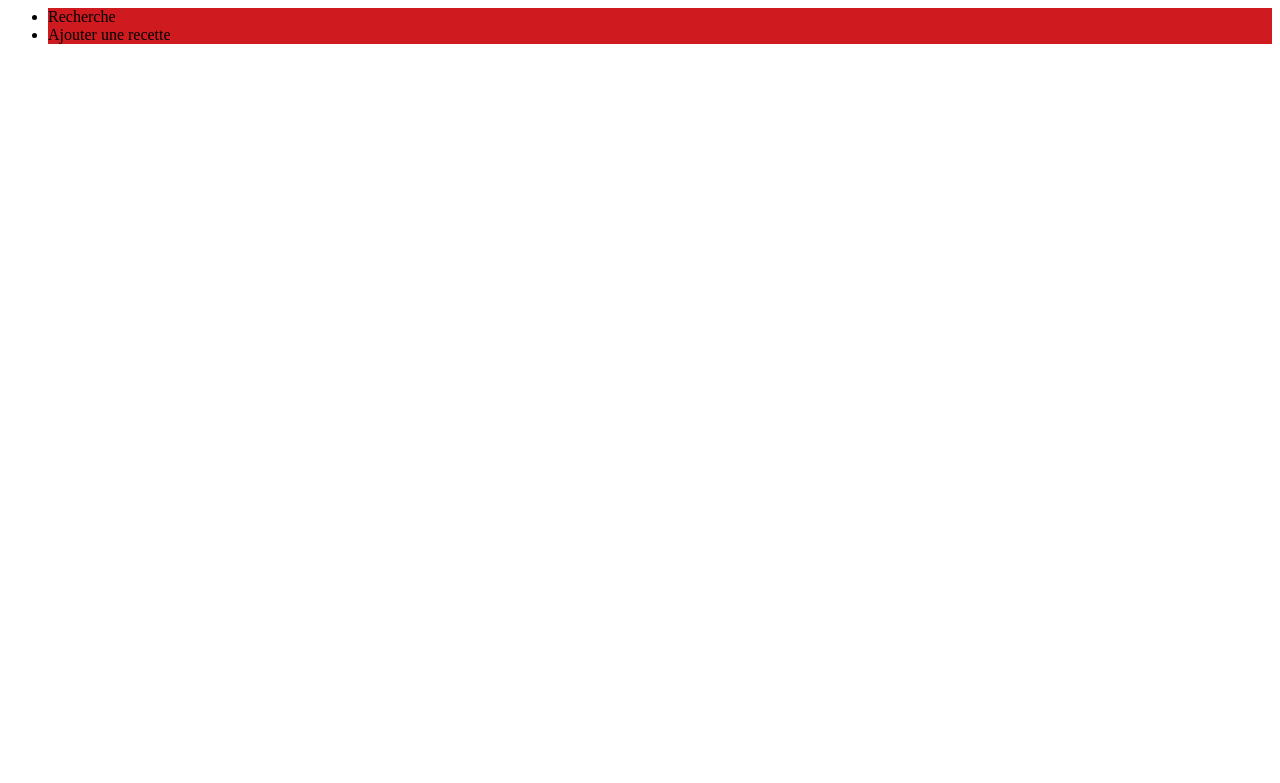
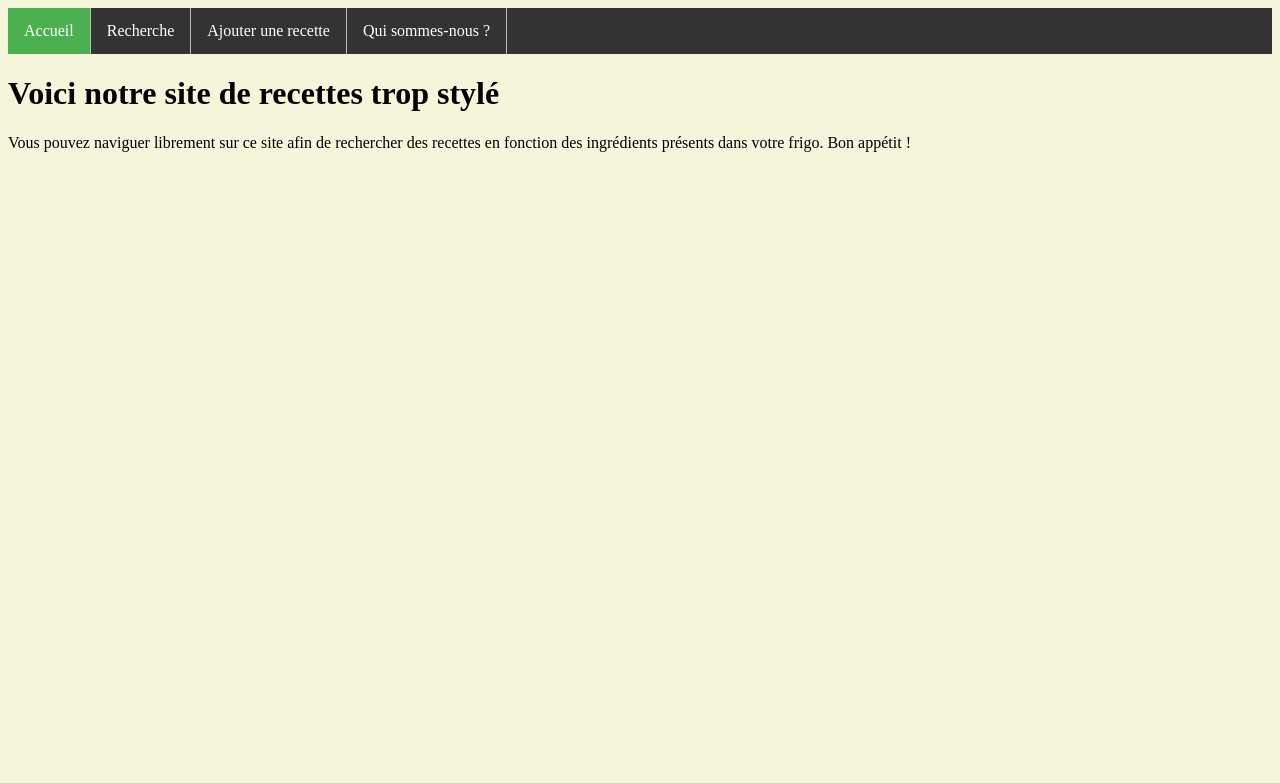
Before and after one commit to RollingGiantFrog/TDLOG, a Django app: page /fridgeApp/ in a window 1280 px wide. Shown: the top 783 px of the page. Run offline with Django 3.2, Linux system fonts and the light colour scheme.

Commit message:
Barre de navigation

```diff
--- a/Site_Frigo/Site_Frigo/static/Site_Frigo/stylesheet.css
+++ /dev/null
@@ -1,4 +0,0 @@
-li
-{
-	background-color: #CF1A20;
-}
--- a/Site_Frigo/fridgeApp/static/fridgeApp/stylesheet.css
+++ b/Site_Frigo/fridgeApp/static/fridgeApp/stylesheet.css
@@ -1,4 +1,43 @@
-li
+head
 {
-	background-color: #CF1A20;
+
 }
+
+body
+{
+	background-color: rgb(245,245,220);
+}
+
+nav ul
+{
+    list-style-type: none;
+    margin: 0;
+    padding: 0;
+    overflow: hidden;
+    background-color: #333;
+}
+
+nav li
+{
+	float: left;
+    display: inline;
+	border-right: 1px solid #bbb;
+}
+
+nav li a
+{
+	display: block;
+    color: white;
+    text-align: center;
+    padding: 14px 16px;
+    text-decoration: none;
+}
+
+nav li a:hover
+{
+    background-color: #111;
+}
+
+.active {
+    background-color: #4CAF50;
+}
--- a/Site_Frigo/fridgeApp/templates/fridgeApp/home.html
+++ b/Site_Frigo/fridgeApp/templates/fridgeApp/home.html
@@ -12,7 +12,13 @@
 </head>
 <nav>
 	<ul>
-		<li>Recherche</li>
-		<li>Ajouter une recette</li>
+		<li><a class="active" href="#about">Accueil</a></li>
+		<li><a href="#search">Recherche</a></li>
+		<li><a href="#add">Ajouter une recette</a></li>
+		<li><a href="#who">Qui sommes-nous ?</a></li>
 	</ul>
 </nav>
+<body>
+	<h1> Voici notre site de recettes trop stylé </h1>
+	<p> Vous pouvez naviguer librement sur ce site afin de rechercher des recettes en fonction des ingrédients présents dans votre frigo. Bon appétit ! </p>
+</body>
--- a/Site_Frigo/fridgeApp/templates/fridgeApp/stylesheet.css
+++ /dev/null
@@ -1,4 +0,0 @@
-nav
-{
-	background-color: green;
-}
```
